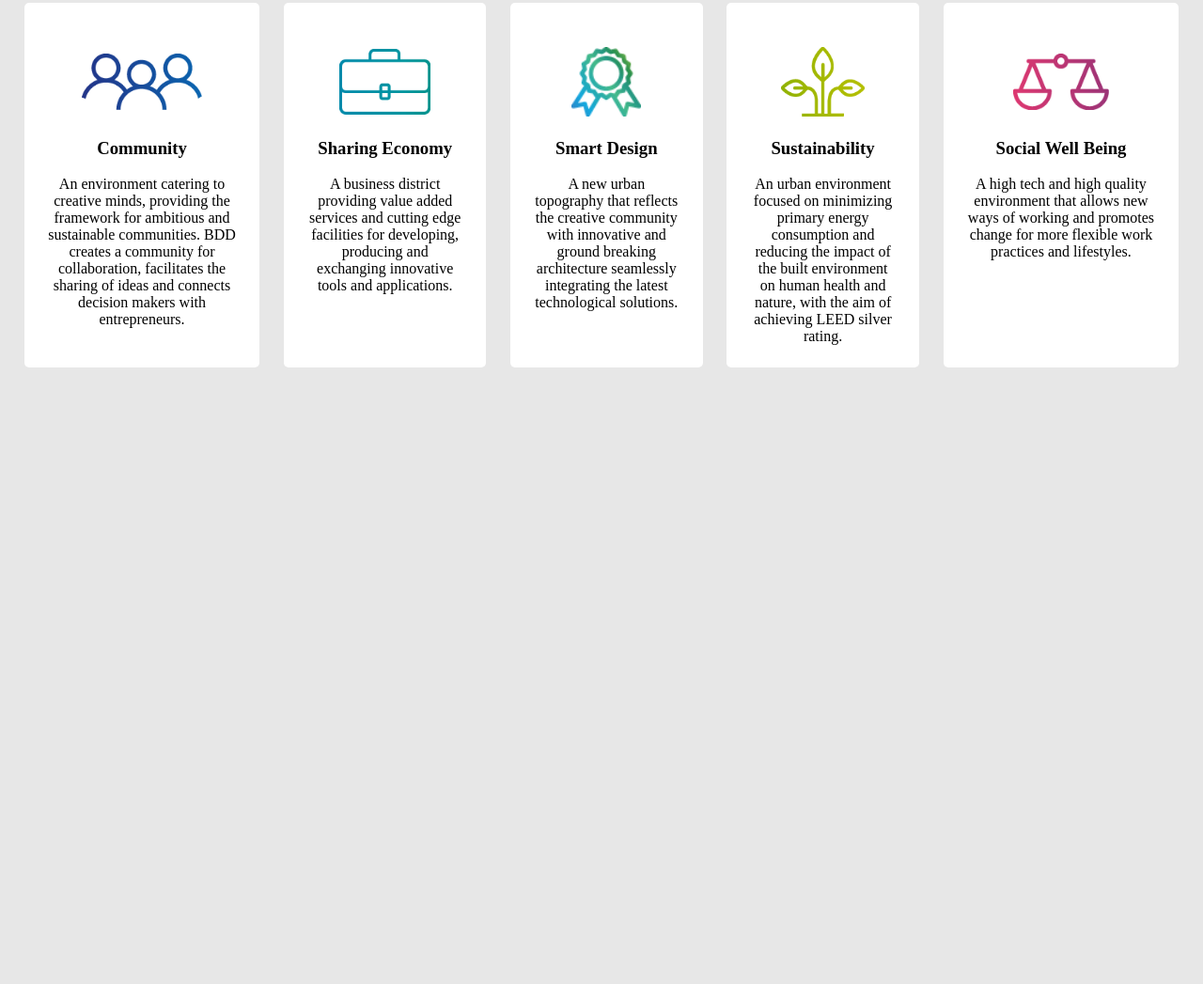
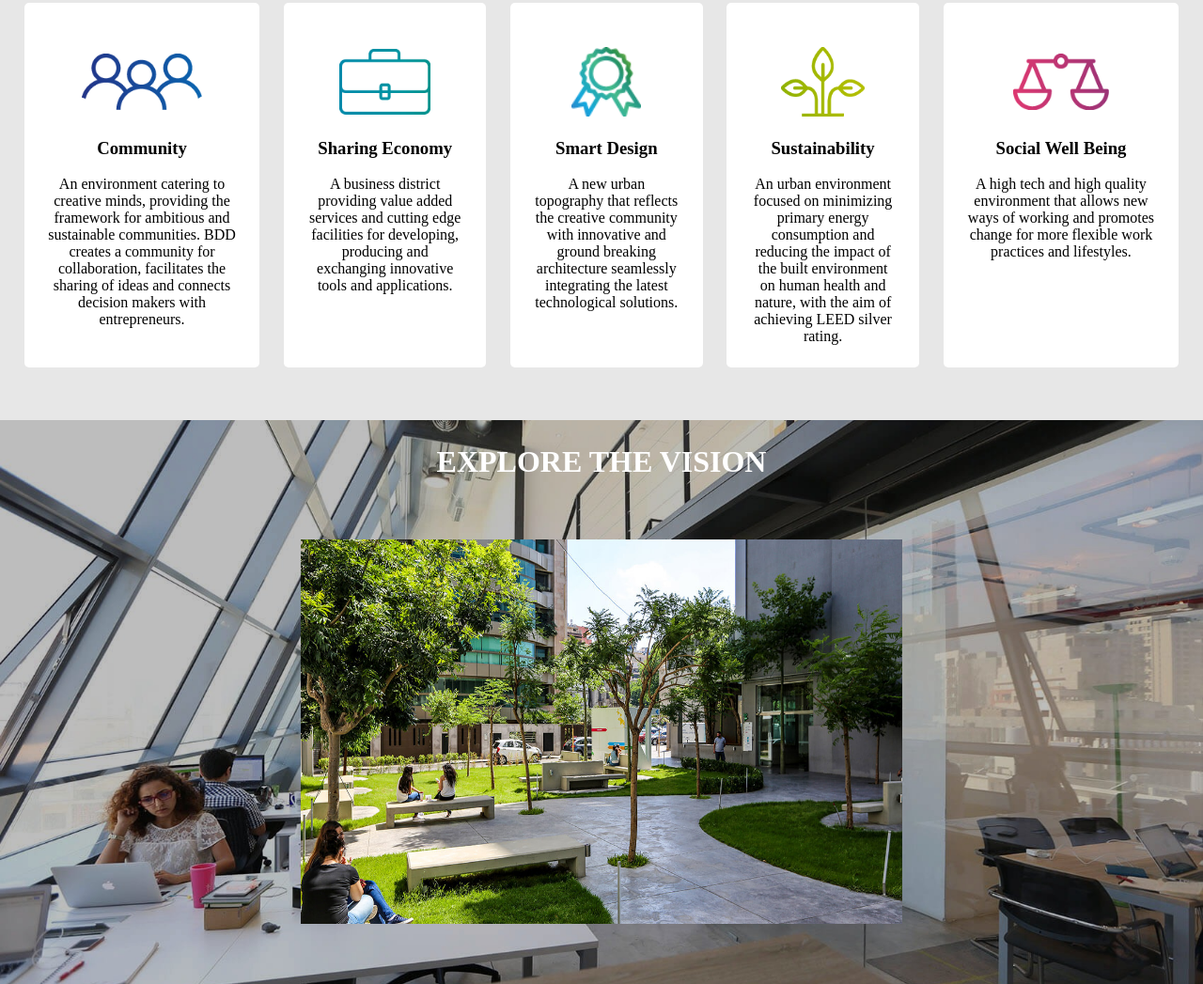
Before and after one commit to MoustafaIsm/bdd-clone-frontend, a plain HTML site: page index.html in a window 1280 px wide. Shown: the part 890-1937 px from the top of the page at 94% size. Before the commit the page ends 1337 px from the top, so only its background shows below. Drawn offline with Linux system fonts and the light colour scheme.

Commit message:
Finished the explore section

```diff
--- a/index.html
+++ b/index.html
@@ -77,6 +77,11 @@
             </div>
         </div>
     </section>
+    <!-- Explore -->
+    <section class="explore">
+        <h3 class="title-white capitalize center-text">Explore the vision</h3>
+        <img src="./images/videothumbnail.jpg" alt="Video Thumbnail">
+    </section>
 </body>
 
 </html>
--- a/styles/styles.css
+++ b/styles/styles.css
@@ -101,6 +101,29 @@ body {
     height: 120px;
 }
 
+/* Explore */
+.explore {
+    background-image: url("/bdd-clone-frontend/images/explorebg.jpg");
+    background-position: center;
+    background-repeat: no-repeat;
+    background-size: cover;
+    width: 100%;
+    height: 600px;
+    display: flex;
+    flex-direction: column;
+    justify-content: center;
+    align-items: center;
+}
+
+.explore h3 {
+    padding-top: 2%;
+}
+
+.explore img {
+    width: 50%;
+    padding: 5% 0%;
+}
+
 /* Utilities */
 .btn {
     background-color: #0078BE;
@@ -121,9 +144,15 @@ body {
     font-size: xx-large;
 }
 
+.title-white {
+    font-size: xx-large;
+    color: white;
+}
+
 .center-text {
     text-align: center;
 }
 
 
+
 /* Media Query */
```
Also changed, not shown: images/explorebg.jpg (added), images/videothumbnail.jpg (added).
